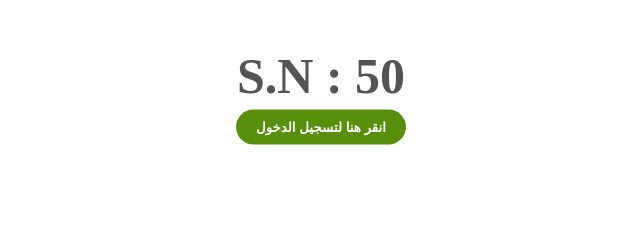
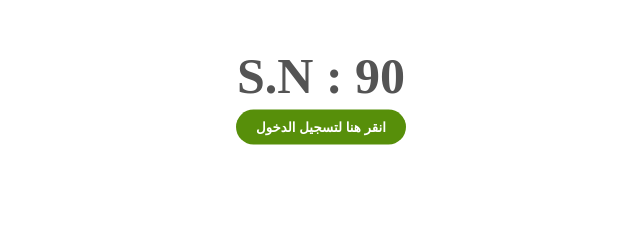
Before and after one commit to ALEmadTransport/account_90, a plain HTML site: page index.html in a window 1280 px wide. Shown: the part 273-513 px from the top of the page, 319-959 px from the left. Drawn offline with Linux system fonts and the light colour scheme.

Commit message:
Update index.html

```diff
--- a/index.html
+++ b/index.html
@@ -49,7 +49,7 @@
 
 <body>
     <img src="background.png" alt="">
-    <span class="sn-label">S.N : 50</span>
+    <span class="sn-label">S.N : 90</span>
     <br>
     <br>
     <br>
```
